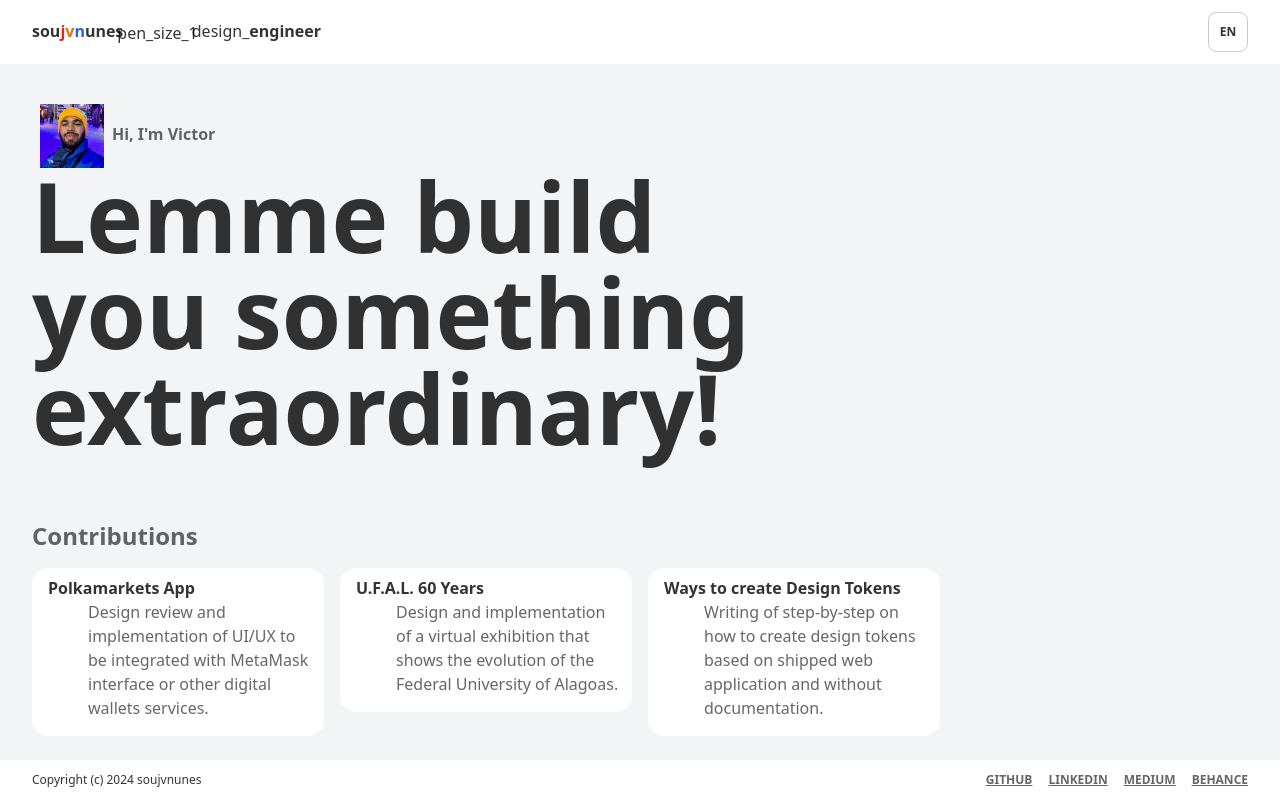
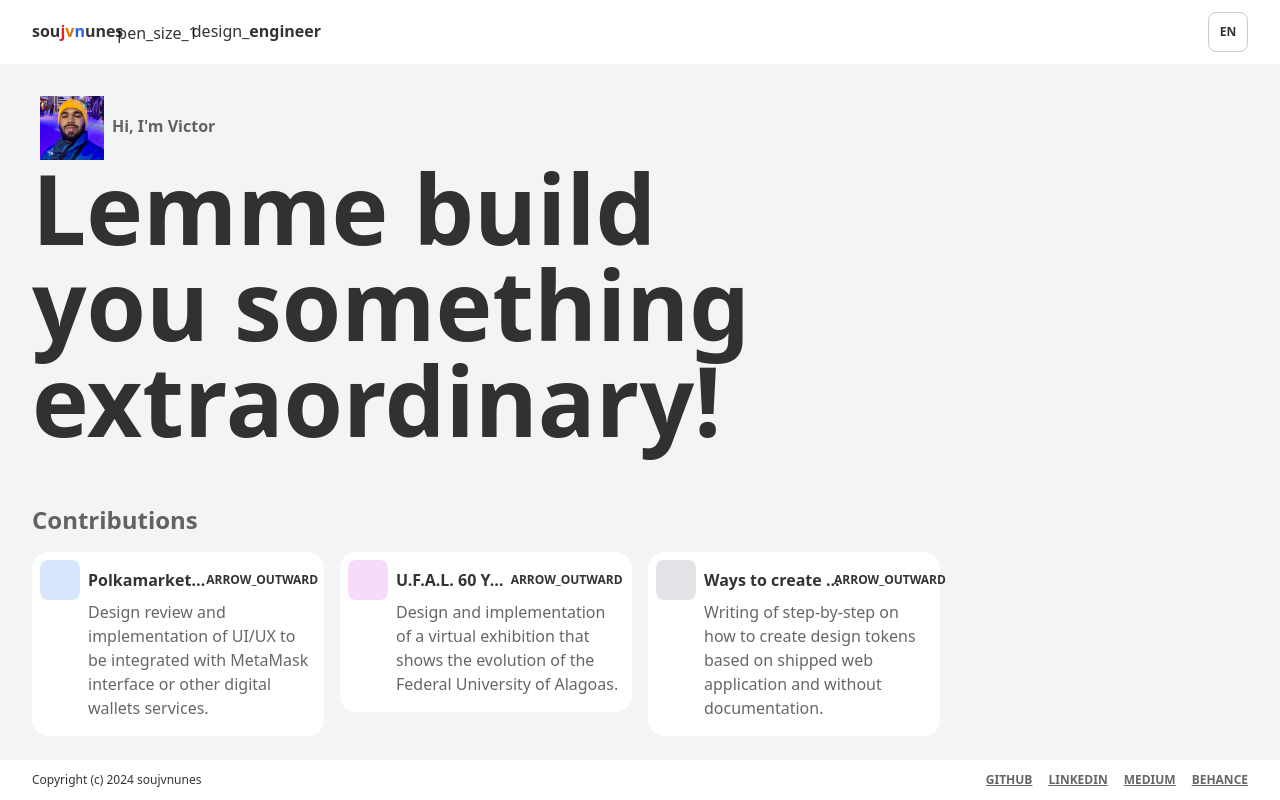
Before and after one commit to soujvnunes/soujvnunes.github.io, a React (Vite) app: page / in a window 1280 px wide. Built offline with nearby package versions, Linux system fonts and the light colour scheme.

Commit message:
feat(ContributionsSection):  implement  avatar and visit buttons as card slots

```diff
--- a/src/components/ContributionsSection.tsx
+++ b/src/components/ContributionsSection.tsx
@@ -2,6 +2,8 @@ import { useTranslation } from "react-i18next";
 import classNames from "consts/classNames";
 import cn from "helpers/cn";
 import Card from "./Card";
+import Icon from "./Icon";
+import MaterialSymbols from "./MaterialSymbols";
 
 const projects = [
   {
@@ -65,14 +67,33 @@ export default function ContributionsSection() {
             className="max-w-full grow-0 basis-full pr-2 pt-2 md:max-w-[50%] md:basis-1/2 md:pr-3 md:pt-3 xl:max-w-[25%] xl:basis-1/4 xl:pr-4 xl:pt-4"
           >
             <Card
+              href={project.href}
               label={t(project.title)}
-              href={project.href}
-              icon={{
-                name: project.icon.name,
-              }}
-              className={{
-                startItem: project.className.startItem,
-              }}
+              startItem={
+                <span
+                  className={cn(
+                    "flex w-10 h-10 shrink-0 rounded-lg",
+                    project.className.startItem,
+                  )}
+                >
+                  <Icon className="m-auto" name={project.icon.name} />
+                </span>
+              }
+              endItem={
+                <a
+                  target="_blank"
+                  rel="noreferrer"
+                  href={project.href}
+                  aria-label={t("contributions_cta")}
+                  className={cn(
+                    classNames.button.root,
+                    classNames.button.text,
+                    "ml-auto",
+                  )}
+                >
+                  <MaterialSymbols name="arrow_outward" />
+                </a>
+              }
             >
               {t(project.description)}
             </Card>
```
